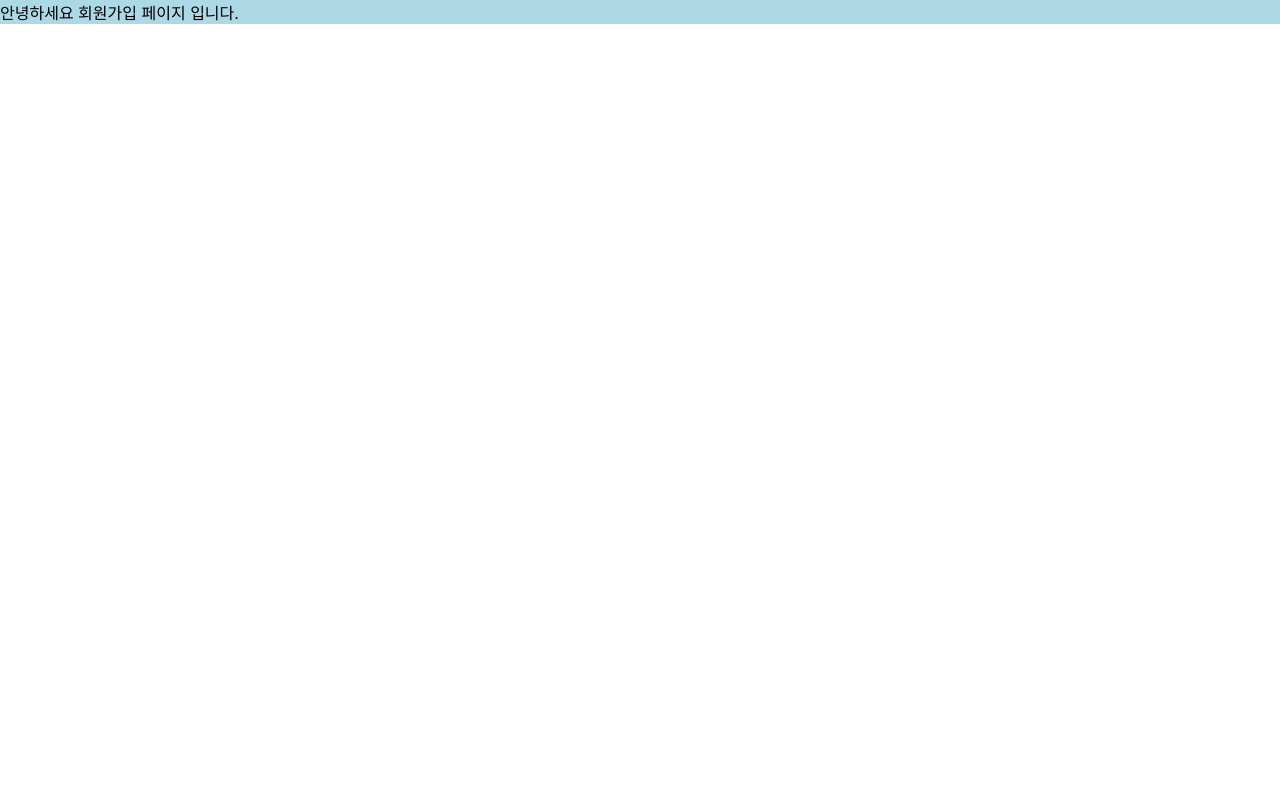
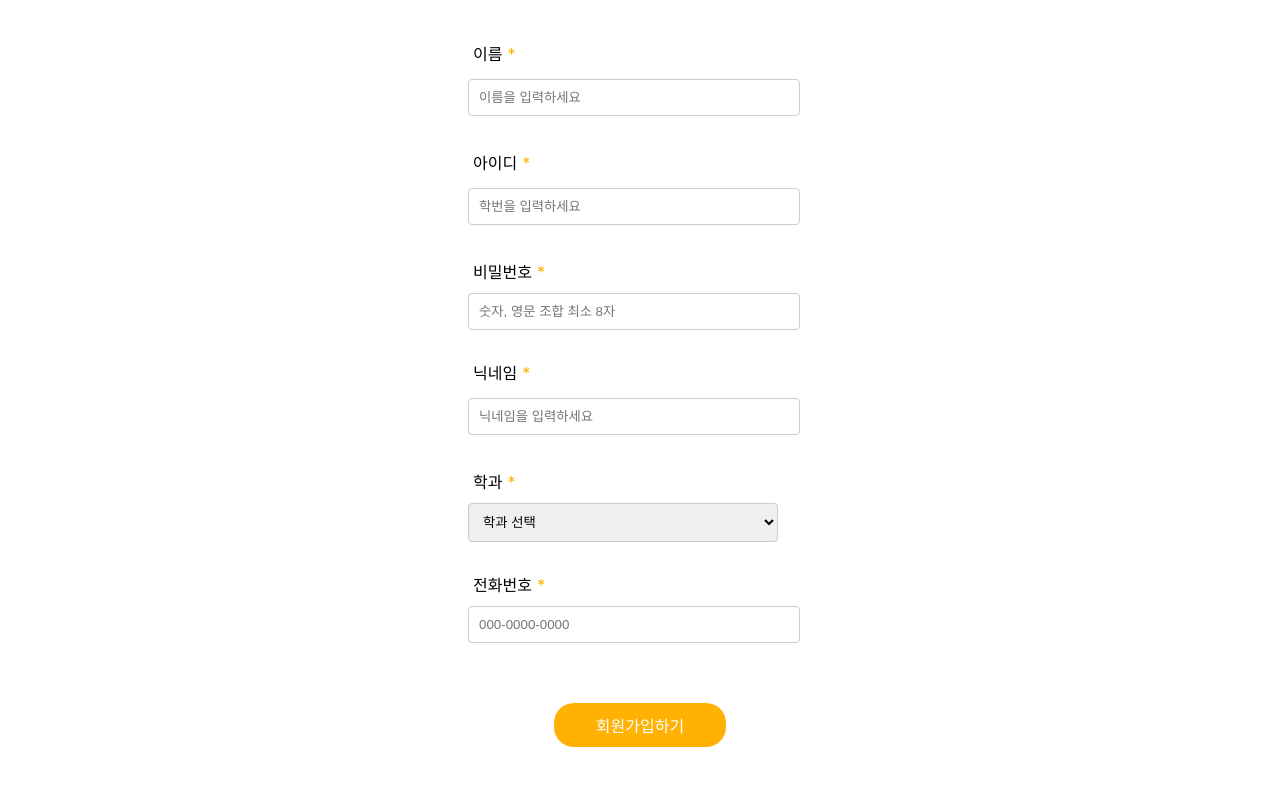
Before and after one commit to 2024-DUKS/duks_FE, a React (Create React App) app in the folder duks_fe/: page /signup in a window 1280 px wide. Shown: the top 786 px of the page. Built offline with nearby package versions, Linux system fonts and the light colour scheme.

Commit message:
회원가입 페이지 완성

```diff
--- a/duks_fe/src/pages/SignUp.js
+++ b/duks_fe/src/pages/SignUp.js
@@ -1,13 +1,135 @@
-import React from "react";
+import React, { useState } from "react";
 import * as S from "../styles/SignUpStyle";
+import { Link } from 'react-router-dom';
+import backButton from '../img/backButton.png';
+
 function SignUp() {
+  const [formData, setFormData] = useState({
+    name: "",
+    username: "",
+    password: "",
+    nickname: "",
+    department: "",
+    phone: ""
+  });
+
+  const [showPassword, setShowPassword] = useState(false); // 비밀번호 보이기 상태 추가
+
+  const departments = [
+    "IT",
+    "아트/디자인",
+    "사회과학",
+    "경영/경제",
+    "자연과학",
+    "인문학",
+    "바이오/약학",
+    "교육"
+  ];
+
+  const handleChange = (e) => {
+    const { name, value } = e.target;
+    setFormData({
+      ...formData,
+      [name]: value
+    });
+  };
+
+  const handleSubmit = (e) => {
+    e.preventDefault();
+    // 여기에서 formData를 서버로 전송하거나 처리하는 로직을 추가합니다.
+    console.log(formData);
+  };
+
   return (
-    <>
-    <S.Background>
-        <S.SignUp>안녕하세요 회원가입 페이지 입니다.<br></br></S.SignUp>
-    </S.Background>
-
-    </>
+    <S.BackgroundWrapper>
+      <S.SignUpContainer>
+        <S.InnerDiv>
+          <S.TopBox>
+            <Link to="/Join" style={{ textDecoration: 'none' }}>
+              <S.BackButton>
+                <img src={backButton} alt="BackButton" />
+              </S.BackButton>
+            </Link>
+            <S.Title>회원가입</S.Title>
+          </S.TopBox>
+          <S.Form onSubmit={handleSubmit}>
+            <S.InputField>
+              <label htmlFor="name">이름<S.Required>*</S.Required></label>
+              <input
+                type="text"
+                name="name"
+                value={formData.name}
+                onChange={handleChange}
+                placeholder="이름을 입력하세요" // 힌트 추가
+                required
+              />
+            </S.InputField>
+            <S.InputField>
+              <label htmlFor="username">아이디<S.Required>*</S.Required></label>
+              <input
+                type="text"
+                name="username"
+                value={formData.username}
+                onChange={handleChange}
+                placeholder="학번을 입력하세요"
+                required
+              />
+            </S.InputField>
+            <S.InputField>
+              <label htmlFor="password">비밀번호<S.Required>*</S.Required></label>
+              <input
+                type={showPassword ? "text" : "password"} // 비밀번호 보이기 토글
+                name="password"
+                value={formData.password}
+                onChange={handleChange}
+                placeholder="숫자, 영문 조합 최소 8자"
+                required
+              />
+            </S.InputField>
+            <S.InputField>
+              <label htmlFor="nickname">닉네임<S.Required>*</S.Required></label>
+              <input
+                type="text"
+                name="nickname"
+                value={formData.nickname}
+                onChange={handleChange}
+                placeholder="닉네임을 입력하세요"
+                required
+              />
+            </S.InputField>
+            <S.InputField>
+              <label htmlFor="department">학과<S.Required>*</S.Required></label>
+              <select
+                name="department"
+                value={formData.department}
+                onChange={handleChange}
+                required
+              >
+                <option value="" disabled>학과 선택</option>
+                {departments.map((dept, index) => (
+                  <option key={index} value={dept}>{dept}</option>
+                ))}
+              </select>
+            </S.InputField>
+            <S.InputField>
+              <label htmlFor="phone">전화번호<S.Required>*</S.Required></label>
+              <input
+                type="tel"
+                name="phone"
+                value={formData.phone}
+                onChange={handleChange}
+                placeholder="000-0000-0000"
+                required
+              />
+            </S.InputField>
+            <S.ButtonContainer>
+              <S.SubmitButton type="submit">회원가입하기</S.SubmitButton>
+            </S.ButtonContainer>
+          </S.Form>
+        </S.InnerDiv>
+      </S.SignUpContainer>
+    </S.BackgroundWrapper>
   );
 }
+
 export default SignUp;
--- a/duks_fe/src/styles/SignUpStyle.js
+++ b/duks_fe/src/styles/SignUpStyle.js
@@ -1,5 +1,131 @@
 import styled from "styled-components";
-export const Background = styled.div`
-  background-color: lightblue;
+
+// 화면 바깥 배경색을 위한 글로벌 스타일
+export const BackgroundWrapper = styled.div`
+  display: flex;
+  justify-content: center;
+  align-items: center;
+  height: 100vh; /* 전체 화면 높이 */
 `;
-export const SignUp = styled.div``;
+
+// 회원가입페이지 컨테이너
+export const SignUpContainer = styled.div`
+  width: 430px;
+  height: 932px;
+  background-color: black;
+
+  display: flex;
+  flex-direction: column;
+  justify-content: flex-start; /* 상단부터 정렬 */
+  align-items: center;
+`;
+
+// 내부 div
+export const InnerDiv = styled.div`
+  width: 430px;
+  height: 932px;
+  background-color: #ffffff;
+
+  /* Flexbox 설정 */
+  display: flex;
+  flex-direction: column; /* 세로 방향으로 배치 */
+  align-items: center; /* 수평 중앙 정렬 */
+  position: relative;
+`;
+
+// Background 스타일 추가
+export const TopBox = styled.div`
+  //background-color: #FFB204;
+  position: relative; /* 부모 컨테이너 기준으로 배치 */
+  height: 62px;
+  width: 100%; /* 430px 대신 100%로 설정 */
+  left: 0;
+  top: 0;
+
+  display: flex; /* Flexbox 사용 */
+  align-items: center; /* 수직 중앙 정렬 */
+  justify-content: space-between;
+`;
+
+// BackButton 스타일 수정
+export const BackButton = styled.button`
+  background: none; /* 배경 없음 */
+  border: none;     /* 테두리 없음 */
+  cursor: pointer;  /* 커서 포인터 */
+  padding: 0;       /* 기본 패딩 제거 */
+  margin-left: 20px;
+
+  /* 크기 설정 (필요에 따라 조정) */
+  width: 18px;  /* 너비 설정 */
+  height: 18px; /* 높이 설정 */
+
+  img {
+    width: 100%;  /* 버튼 너비에 맞춤 */
+    height: auto;  /* 비율 유지 */
+  }
+`;
+
+// "회원가입" 타이틀 스타일
+export const Title = styled.h2`
+  display: flex;
+  font-size: 18px;
+  justify-content: center; /* 수평 중앙 정렬 */
+  align-items: center;     /* 수직 중앙 정렬 */
+  height: 100%;            /* 높이를 100%로 설정하여 전체 영역 차지 */
+  margin: 0;              /* 기본 마진 제거 */
+  margin-right: 50px;
+  flex-grow: 1;           /* 여유 공간을 차지하도록 설정 */
+  text-align: center;     /* 텍스트 중앙 정렬 */
+`;
+
+
+// 입력 필드 스타일
+export const InputField = styled.div`
+  margin-bottom: 30px;
+
+  label {
+    display: block;
+    margin-bottom: 10px;
+  }
+
+  input, select {
+    width: 90%;
+    padding: 10px;
+    border: 1px solid #ccc;
+    border-radius: 4px;
+  }
+`;
+
+// 필수 항목 표시 스타일
+export const Required = styled.span`
+  color: #FFB204;
+  margin-left: 5px; /* 레이블과 약간의 간격 추가 */
+`;
+
+export const ButtonContainer = styled.div`
+  display: grid;
+  justify-items: center; /* 수평 중앙 정렬 */
+  width: 100%; /* 부모 div 너비 */
+  margin-top: 60px;
+`;
+
+// 제출 버튼 스타일
+export const SubmitButton = styled.button`
+  background-color: #FFB204;
+  color: white;
+  font-size: 16px;
+  border: none;
+  padding: 10px;
+  border-radius: 20px;
+  cursor: pointer;
+  width: 50%;
+
+  &:hover {
+    background-color: #FFB204; /* 버튼 호버 색상 변경 */
+  }
+`;
+
+export const Form = styled.form`
+  width: 80%; /* 폼의 너비를 전체로 설정 */
+  padding: 40px; /* 폼에 패딩 추가 */
+`;
```
Also changed, not shown: duks_fe/src/img/backButton.png (added).
